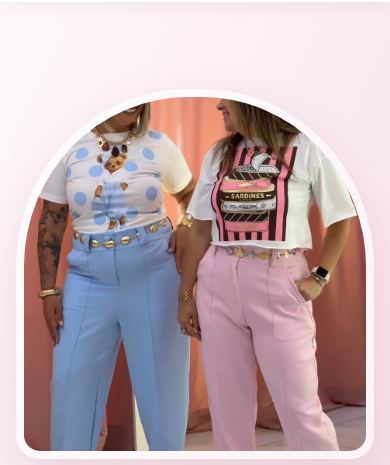
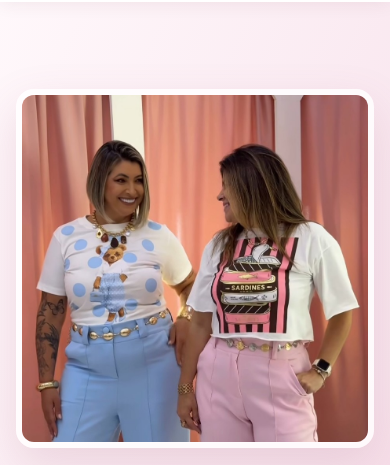
Before and after one commit to wchagas73-lang/Vanezi, a plain HTML site: page index.html in a window 390 px wide. Shown: the part 60-525 px from the top of the page. Drawn offline with Linux system fonts and the light colour scheme.

Commit message:
Ajusta foto principal quadrada e efeitos sutis

```diff
--- a/index.html
+++ b/index.html
@@ -21,8 +21,8 @@ header{background:#fff;position:relative;z-index:20;box-shadow:0 2px 16px #5b243
 h1{font-size:clamp(2.5rem,6vw,4.6rem);line-height:1.02;letter-spacing:-.045em;margin:12px 0 18px}
 h1 span{color:var(--rose)}.lead{font-size:1.12rem;color:#57444d;max-width:510px}
 .hero-actions{display:flex;gap:12px;flex-wrap:wrap;margin-top:26px}.btn.secondary{background:#fff;color:var(--rose);border:1px solid #edc6d6;box-shadow:none}
-.hero-photo{height:450px;border-radius:48% 48% 24px 24px;overflow:hidden;box-shadow:0 18px 45px #9e55712b;border:8px solid #ffffff9c}
-.hero-photo img{width:100%;height:100%;object-fit:cover;object-position:center;background:#f5e6ec}
+.hero-photo{width:100%;aspect-ratio:1/1;height:auto;border-radius:18px;overflow:hidden;box-shadow:0 18px 45px #9e55712b;border:6px solid #ffffffc9}
+.hero-photo img{width:100%;height:100%;object-fit:cover;object-position:center 12%;background:#f5e6ec}
 .trustline{display:flex;gap:20px;flex-wrap:wrap;margin-top:24px;color:#6a515c;font-size:.9rem;font-weight:700}
 .trustline span:before{content:"✓";color:var(--rose);margin-right:7px}
 section{padding:70px 0}.section-title{text-align:center;font-size:clamp(1.8rem,4vw,2.6rem);line-height:1.1;margin:0 0 12px}
@@ -64,7 +64,7 @@ footer{background:#25151e;color:#fff;padding:28px 0}
 .floating{position:fixed;right:16px;bottom:16px;z-index:30;background:#25D366;color:#fff;border-radius:50%;width:58px;height:58px;display:flex;align-items:center;justify-content:center;box-shadow:0 8px 25px #0003}.floating svg{width:31px;height:31px}
 @media(max-width:760px){
  .nav{padding:8px 0}.logo{width:150px}.navlinks{display:none}.navcta{padding:10px 15px;font-size:.85rem}
- .hero-grid{grid-template-columns:1fr;gap:20px;padding:35px 0 28px}.hero-photo{height:370px;max-width:440px;width:100%;margin:auto;grid-row:1}
+ .hero-grid{grid-template-columns:1fr;gap:20px;padding:35px 0 28px}.hero-photo{height:auto;aspect-ratio:1/1;max-width:440px;width:100%;margin:auto;grid-row:1}
  .hero-copy{text-align:center}.lead{margin:auto}.hero-actions,.trustline{justify-content:center}
  section{padding:52px 0}.benefit-grid{grid-template-columns:repeat(2,1fr);gap:10px}.benefit{padding:17px 12px}
  .gallery{grid-template-columns:repeat(2,1fr);gap:10px}.gallery figcaption{font-size:.78rem}
@@ -76,6 +76,15 @@ footer{background:#25151e;color:#fff;padding:28px 0}
 .lightbox{position:fixed;inset:0;z-index:100;background:rgba(20,12,17,.94);display:none;align-items:center;justify-content:center;padding:22px}
 .lightbox.open{display:flex}.lightbox img{max-width:100%;max-height:100%;width:auto;height:auto;object-fit:contain}
 .lightbox-close{position:absolute;top:12px;right:16px;border:0;border-radius:50%;width:44px;height:44px;background:#fff;color:#21151b;font-size:28px;cursor:pointer}
+
+/* Efeitos leves para dar acabamento sem prejudicar o carregamento */
+.hero-copy{animation:heroEntrada .7s ease both}
+.hero-photo{animation:heroEntrada .85s ease both;transition:box-shadow .3s,transform .3s}
+.hero-photo:hover{transform:translateY(-3px);box-shadow:0 22px 48px #9e55713b}
+.benefit,.quote,.store{transition:transform .25s,box-shadow .25s}
+.benefit:hover,.quote:hover,.store:hover{transform:translateY(-4px);box-shadow:0 12px 26px #53263812}
+@keyframes heroEntrada{from{opacity:0;transform:translateY(14px)}to{opacity:1;transform:translateY(0)}}
+@media(prefers-reduced-motion:reduce){*,*::before,*::after{animation-duration:.01ms!important;animation-iteration-count:1!important;scroll-behavior:auto!important;transition-duration:.01ms!important}}
 </style>
 </head>
 <body>
```
